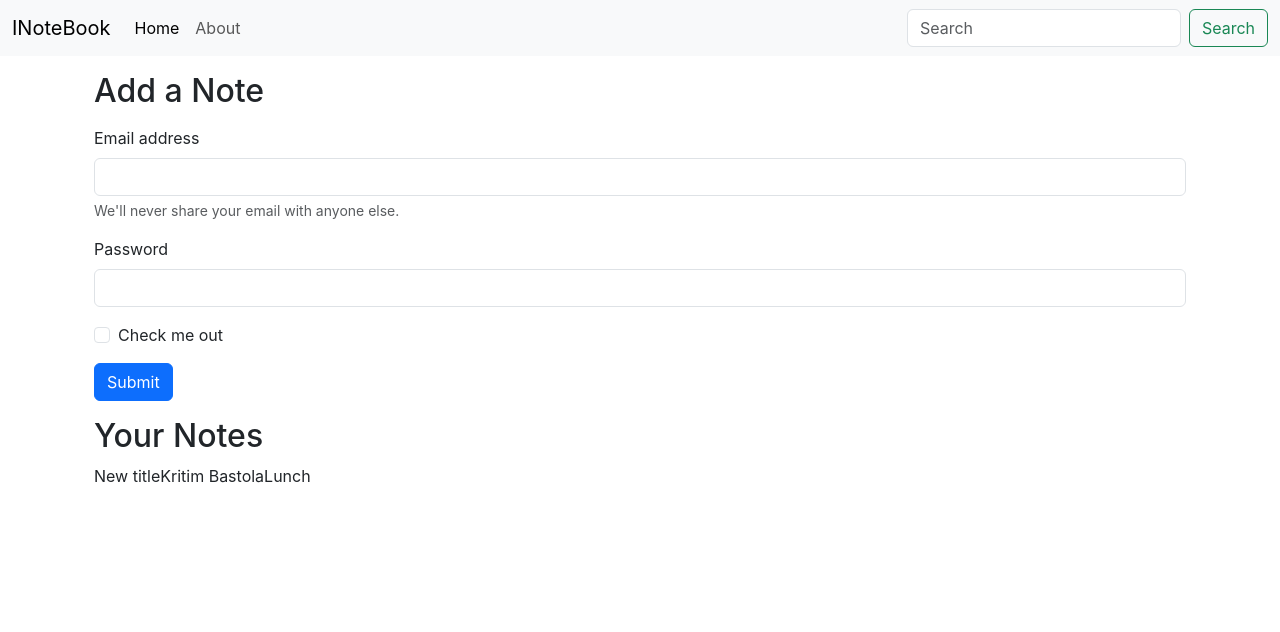
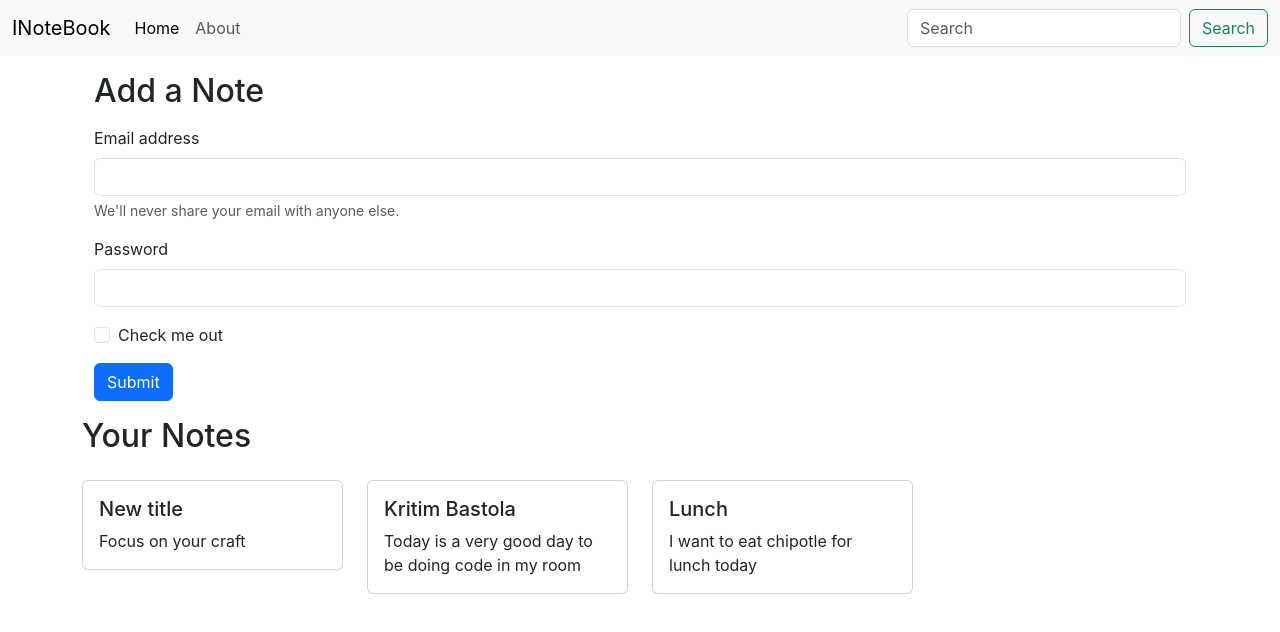
Before and after one commit to Kritim-123/inotebook, a React (Create React App) app: page / in a window 1280 px wide. Shown: the top 632 px of the page. Built offline with nearby package versions, Linux system fonts and the light colour scheme.

Commit message:
Adding NoteItem in A Separate Note Component

```diff
--- a/src/components/Home.js
+++ b/src/components/Home.js
@@ -2,9 +2,10 @@ import React, { useContext } from "react";
 
 import noteContext from "../context/notes/notesContext";
 
+import Notes from "./Notes";
+
 const Home = () => {
-  const context = useContext(noteContext);
-  const { notes, setNotes } = context;
+
   return (
     <div>
       <div className="container my-3">
@@ -50,13 +51,7 @@ const Home = () => {
         </form>
       </div>
 
-      <div className="container my-3">
-        <h2> Your Notes</h2>
-
-        {notes.map((note) => {
-          return note.title;
-        })}
-      </div>
+      <Notes></Notes>
     </div>
   );
 };
--- /dev/null
+++ b/src/components/Noteitem.js
@@ -0,0 +1,19 @@
+import React from "react";
+
+const Noteitem = (props) => {
+  const { note } = props;
+  return (
+    <div className="col-md-3">
+      <div class="card my-3" >
+        <div class="card-body ">
+          <h5 class="card-title">{note.title}</h5>
+          <p class="card-text text-start">
+          {note.description}
+          </p>
+        </div>
+      </div>
+    </div>
+  );
+};
+
+export default Noteitem;
--- /dev/null
+++ b/src/components/Notes.js
@@ -0,0 +1,19 @@
+import React, { useContext } from "react";
+import noteContext from "../context/notes/notesContext";
+import Noteitem from "./Noteitem";
+
+const Notes = () => {
+  const context = useContext(noteContext);
+  const { notes, setNotes } = context;
+  return (
+    <div className="row my-3">
+      <h2> Your Notes</h2>
+
+      {notes.map((note) => {
+        return <Noteitem note={note}></Noteitem>;
+      })}
+    </div>
+  );
+};
+
+export default Notes;
```
